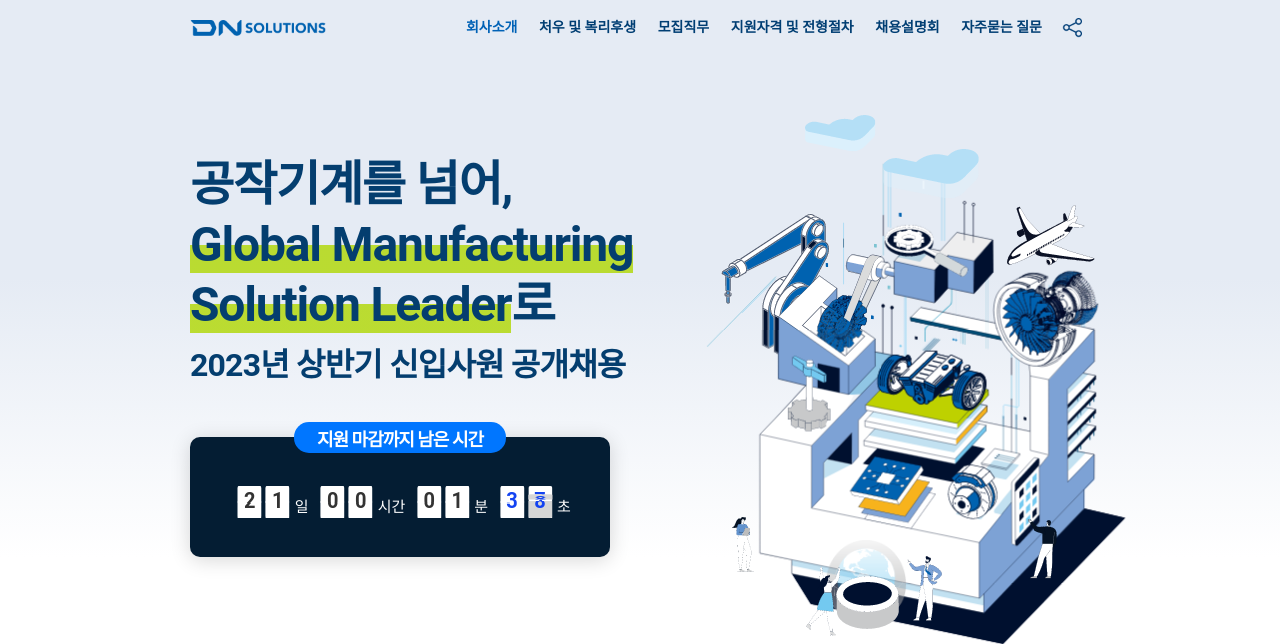
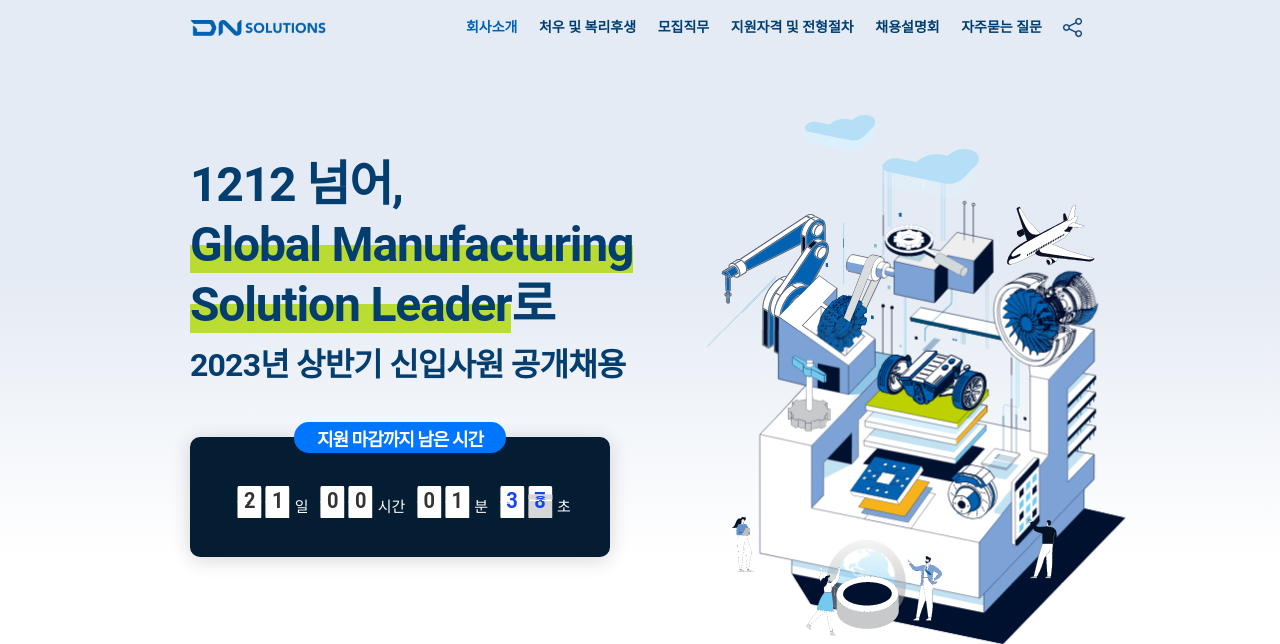
Before and after one commit to gracefulwolf/dn, a plain HTML site: page index.html in a window 1280 px wide. Shown: the top 644 px of the page. Drawn offline with Linux system fonts and the light colour scheme; files whose address does not match are found by name; a web font is replaced by a local one.

Commit message:
Add files via upload

```diff
--- a/index.html
+++ b/index.html
@@ -48,7 +48,7 @@
 					<div class="icon n7"></div>
 				</div>
 				<div class="text-wrap">
-					<div class="tit"><span>공작기계를 넘어, <br><em>Global Manufacturing<br>Solution Leader</em>로</span></div>
+					<div class="tit"><span>1212 넘어, <br><em>Global Manufacturing<br>Solution Leader</em>로</span></div>
 					<div class="txt">2023년 상반기 신입사원 공개채용</div>
 				</div>
 				<div class="counter">
```
